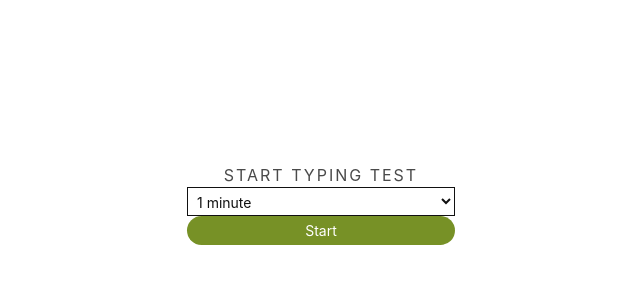
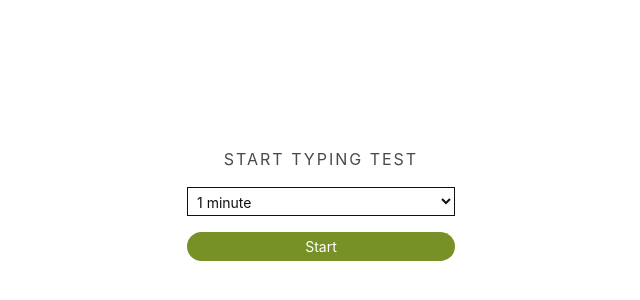
Before and after one commit to tarekgabarin/word_challenge, a React (Create React App) app: page / in a window 1280 px wide. Shown: the part 196-496 px from the top of the page, without its empty margins (319-959 px from the left). Built offline with nearby package versions, Linux system fonts and the light colour scheme.

Commit message:
added css spacing

```diff
--- a/src/components/StartMenu/StartMenu.js
+++ b/src/components/StartMenu/StartMenu.js
@@ -1,13 +1,14 @@
 import React, {Component} from 'react';
 
 class StartMenu extends Component {
+
     render() {
         return (
             <div>
-                <div>
+                <div className={'item'}>
                     <h1>Start Typing Test</h1>
                 </div>
-                <div className="styled-select semi-square" >
+                <div className="styled-select semi-square item" >
                     <select>
                         <option>1 minute</option>
                         <option>2 minutes</option>
@@ -17,7 +18,7 @@ class StartMenu extends Component {
                     </select>
                 </div>
 
-                <div className="styled-button">
+                <div className="styled-button item">
                     <button className={'rounded'} >
                         Start
                     </button>
--- a/src/css/index.css
+++ b/src/css/index.css
@@ -54,6 +54,14 @@ h1 {
   border-radius: 5px;
 }
 
+.item {
+  margin-bottom: 1em;
+}
+
+.item:last-child {
+  margin-bottom: 0;
+}
+
 footer {
   background-color: #222;
   color: #fff;
```
